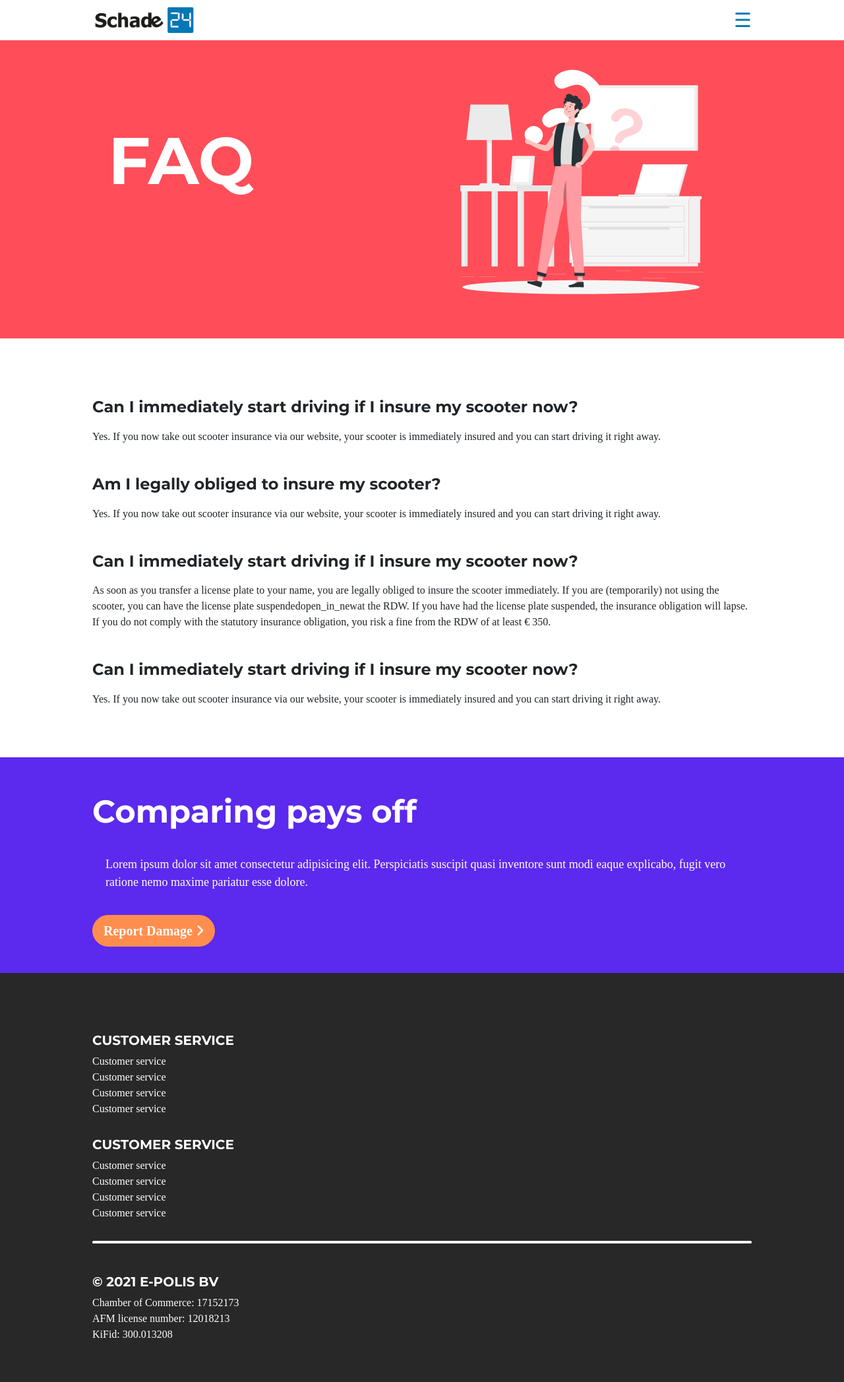
After one commit to HibaSetti/Shade24, a PHP site: page /faq.php in a window 1280 px wide. The commit adds this page. Shown: the whole page at 66% size. Run offline with PHP 8.4, Linux system fonts and the light colour scheme; some libraries are stand-ins or nearby versions; some web fonts are replaced.

Commit message:
FAQ Done

```diff
--- a/blog.php
+++ b/blog.php
@@ -23,7 +23,7 @@
           </h1>
 
           </div>
-          <div class="right-block col-md-6">
+          <div class="right-block col-md-5">
           <img src="images/blog.svg" />
           </div>
       </div>
@@ -71,7 +71,6 @@
 
 
 
-</section>
 <script src="js/jquery.js"></script>
 <script src="js/bootstrap.min.js"></script>
 <?php include('footer.php'); ?>
--- a/css/main.css
+++ b/css/main.css
@@ -21,7 +21,7 @@ header
   height: auto;
   background:#0278B6;
   background-size: cover;
-  padding-bottom: 80px;
+  padding-bottom: 20px;
 
 }
 .container
@@ -63,7 +63,7 @@ header
 }
 .One .right-block {
     margin-top: 116px;
-    margin-left: 7%;
+
 }
 img{
     display: block;
@@ -199,15 +199,19 @@ img{
 .Three .third {
     background-color: #004467;
 }
-.blog {
-    background-color: #E5E5E5;
+.blog header {
+    padding-bottom:15px;
 }
 .blog .One h1 {
     font-size: 90px;
 
 }
 .blog .left-block {
-    margin-top: 270px;
+    margin-top: 190px;
+}
+.blog .right-block {
+    margin-top: 97px;
+    margin-left: 12%;
 }
 
 .blog .Two .card {
@@ -256,7 +260,7 @@ hr.rounded {
     opacity: 1;
   }
 .post .One {
-    margin-top: 65px;
+    margin-top: 4.7%;
 }
 .post header {
    padding-bottom: 0;
@@ -353,3 +357,31 @@ border-color: #FF8E4E;
     padding-bottom: 30px;
     color: black;
 }
+.FAQ header {
+    background-color:#FF4E59;
+    padding-bottom: 0;
+
+}
+.FAQ .One h1 {
+    font-size: 100px;
+
+}
+.FAQ .left-block {
+    margin-top: 183px;
+}
+.FAQ .right-block {
+    margin-top: 49px;
+    margin-left: 8%;
+}
+.FAQ .Two {
+    background-color: white;
+    height: auto;
+    padding-top: 60px;
+    padding-bottom: 60px;
+}
+.FAQ .Two .row {
+    padding-top: 30px;
+}
+.FAQ .Two h4 {
+    padding-bottom: 10px;
+}
--- /dev/null
+++ b/faq.php
@@ -0,0 +1,80 @@
+<!DOCTYPE html>
+<html lang="en">
+<head>
+  <meta charset="UTF-8">
+  <meta http-equiv="X-UA-Compatible" content="IE=edge">
+  <meta name="viewport" content="width=device-width, initial-scale=1.0">
+  <link href="css/bootstrap.min.css" rel="stylesheet">
+  <script src="https://kit.fontawesome.com/db5a3da844.js" crossorigin="anonymous"></script>
+
+    <link href="css/main.css" rel="stylesheet">
+
+  <title>Schade 24 | FAQ</title>
+</head>
+<body class="FAQ">
+  <header>
+  <?php include('navigation.php'); ?>
+
+    <section class="One">
+      <div class="container row">
+        <div class="left-block col-md-5">
+          <h1>
+            FAQ
+          </h1>
+
+          </div>
+          <div class="right-block col-md-6">
+          <img src="images/FAQ.svg" />
+          </div>
+      </div>
+    </section>
+</header>
+
+<section class="Two">
+    <div class="container">
+        <div class="row">
+            <h4>Can I immediately start driving if I insure my scooter now?</h4>
+            <p>Yes. If you now take out scooter insurance via our website,
+                your scooter is immediately insured and you can start driving it right away.</p>
+        </div>
+        <div class="row">
+            <h4>Am I legally obliged to insure my scooter?</h4>
+            <p>Yes. If you now take out scooter insurance via our website,
+                your scooter is immediately insured and you can start driving it right away.</p>
+        </div>
+         <div class="row">
+            <h4>Can I immediately start driving if I insure my scooter now?</h4>
+            <p>As soon as you transfer a license plate to your name, you are legally obliged to insure the scooter immediately. If you are (temporarily) not using the scooter, you can have the license plate suspendedopen_in_newat the RDW. If you have had the license plate suspended, the insurance obligation will lapse.
+                If you do not comply with the statutory insurance obligation, you risk a fine from the RDW of at least € 350.</p>
+        </div>
+        <div class="row">
+            <h4>Can I immediately start driving if I insure my scooter now?</h4>
+            <p>Yes. If you now take out scooter insurance via our website,
+                your scooter is immediately insured and you can start driving it right away.</p>
+        </div>
+
+    </div>
+</section>
+<section class="Three comparing">
+    <div class="container">
+        <h1>
+        Comparing pays off
+        </h1>
+        <p>Lorem ipsum dolor sit amet consectetur adipisicing elit.
+            Perspiciatis suscipit quasi inventore sunt modi eaque explicabo,
+            fugit vero ratione nemo maxime pariatur esse dolore.</p>
+
+        <a href="#" class="btn btn-light btn-lg rounded-pill orange-button"> Report Damage <i class="fas fa-angle-right"></i></a>
+
+    </div>
+
+</section>
+
+
+
+
+<script src="js/jquery.js"></script>
+<script src="js/bootstrap.min.js"></script>
+<?php include('footer.php'); ?>
+</body>
+</html>
--- a/navigation.php
+++ b/navigation.php
@@ -1,7 +1,7 @@
 <div class="navbar navbar-inverse navbar-fixed-top">
     <div class="container">
      <div class="logo">
-      <a class="navbar-brand" href="index.html"><img src="images/logo.png" alt="logo"></a>
+      <a class="navbar-brand" href="index.php"><img src="images/logo.png" alt="logo"></a>
      </div>
 
       <div id="mySidenav" class="sidenav">
@@ -10,7 +10,7 @@
         <a href="blog.php">Blog</a>
         <a href="#">How it works</a>
         <a href="#" style="margin-top: 30px;">About us</a>
-        <a href="#">FAQ</a>
+        <a href="faq.php">FAQ</a>
         <a href="#" class="third" style="margin-top: 30px;">Report Damage</a>
       </div>
       <span onclick="openNav()">&#9776;</span>
```
